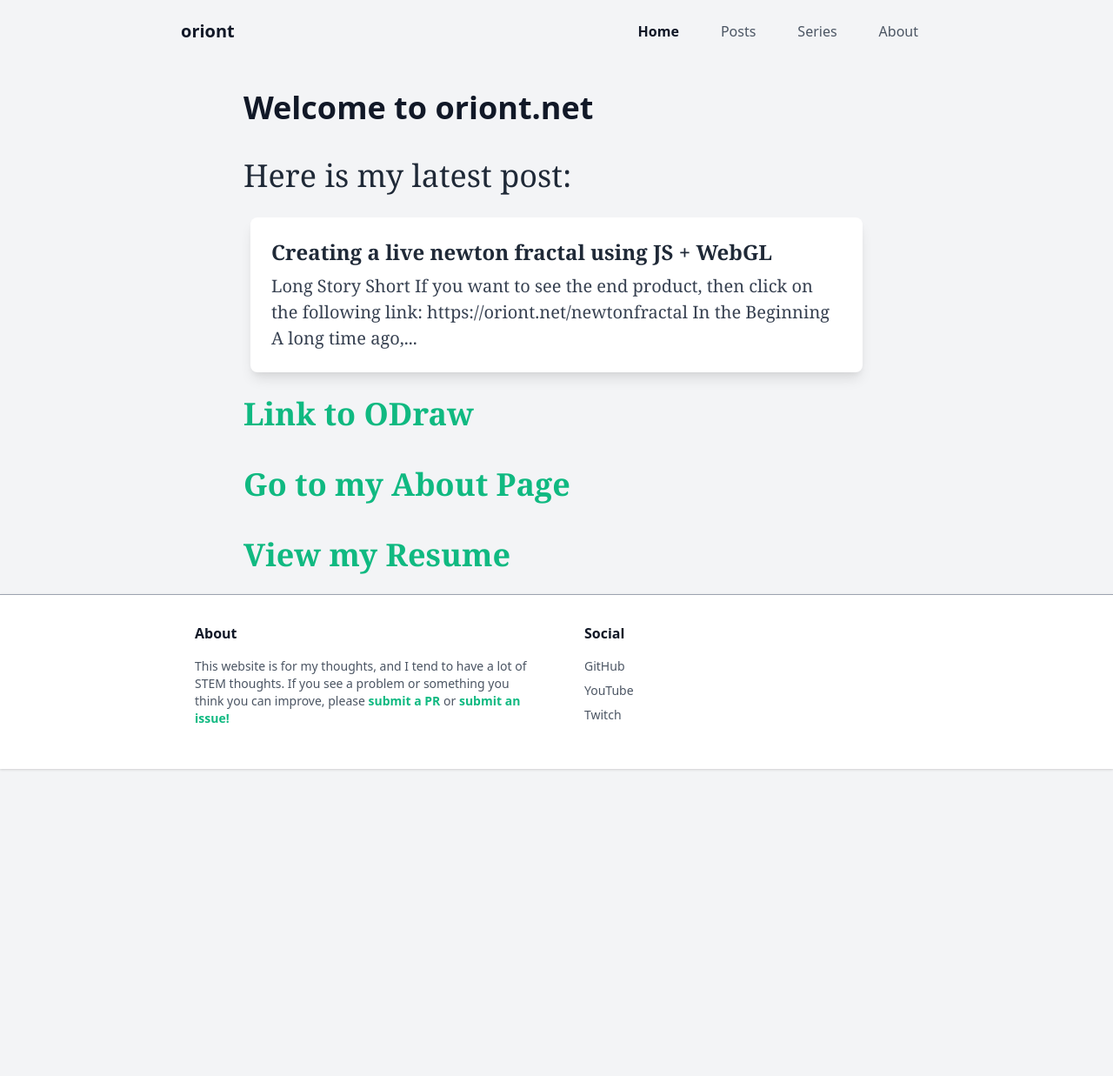
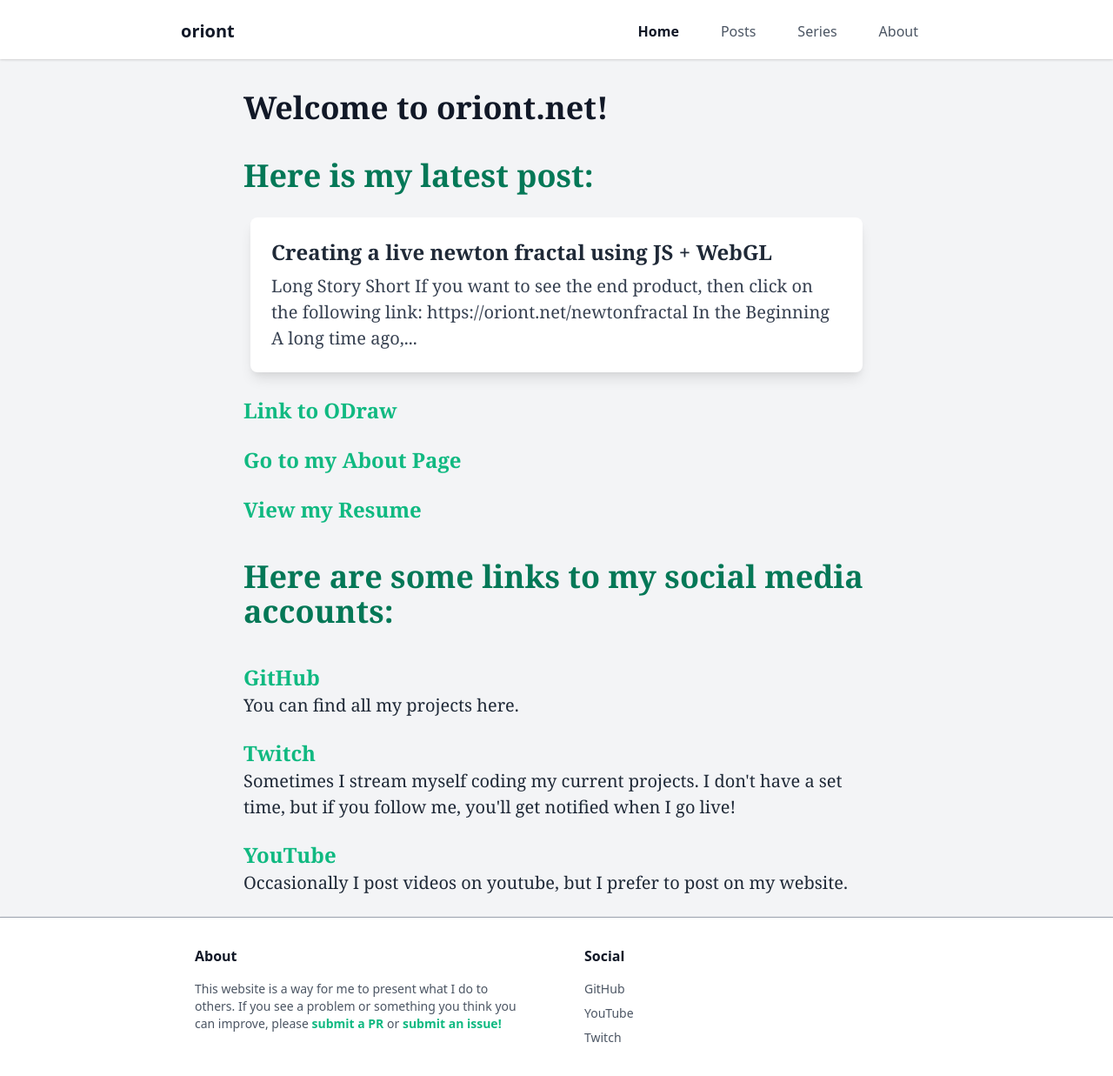
Before and after one commit to eoriont/eoriont.github.io, a Jekyll site: the page built from index.html, in a window 1280 px wide and 1239 px high. Shown: the whole window at 87% size. Built offline with Jekyll 4.4.1, drawn with Linux system fonts in a browser that asks for light colours.

Commit message:
small nav and homepage changes

```diff
--- a/_includes/newfooter.html
+++ b/_includes/newfooter.html
@@ -5,7 +5,7 @@
         <div class="px-8">
           <h3 class="font-bold text-gray-900">About</h3>
           <p class="py-4 text-gray-600 text-sm">
-              This website is for my thoughts, and I tend to have a lot of STEM thoughts. If you see a problem or something you think you can improve, please
+              This website is a way for me to present what I do to others. If you see a problem or something you think you can improve, please
               <a class="font-bold text-green-500" href="//github.com/eoriont/eoriont.github.io/pulls">submit a PR</a> or
               <a class="font-bold text-green-500" href="//github.com/eoriont/eoriont.github.io/issues">submit an issue!</a>
           </p>
--- a/_includes/newnav.html
+++ b/_includes/newnav.html
@@ -1,4 +1,4 @@
-<nav id="header" class="fixed w-full z-10 top-0">
+<nav id="header" class="fixed w-full z-10 top-0 bg-white shadow">
 
   <div id="progress" class="h-1 z-20 top-0" style="background:linear-gradient(to right, #4dc0b5 var(--scroll), transparent 0);"></div>
 
--- a/_layouts/default.html
+++ b/_layouts/default.html
@@ -8,10 +8,7 @@
     <meta name="author" content="Elijah Tarr" />
     <meta name="description" content="oriont's posts" />
     <meta name="keywords" content="coding,programming" />
-    <link
-      href="https://unpkg.com/tailwindcss/dist/tailwind.min.css"
-      rel="stylesheet"
-    />
+    <link href="https://unpkg.com/tailwindcss@^2/dist/tailwind.min.css" rel="stylesheet">
 
     <!--Replace with your tailwind.css once created-->
     <!-- Template source: https://www.tailwindtoolbox.com/ -->
@@ -33,7 +30,7 @@
   </head>
 
 
-<body class="bg-gray-100 font-sans leading-normal tracking-normal">
+<body class="bg-gray-100 leading-normal tracking-normal">
 
 	{% include newnav.html %}
 
@@ -43,11 +40,11 @@
 		<div class="w-full px-4 md:px-6 text-xl text-gray-800 leading-normal" style="font-family: Georgia, serif;">
 
 			<!--Title-->
-			<div class="font-sans">
+			<div class="">
         {% if page.tags contains "post" %}
           <p class="text-base md:text-sm text-green-500 font-bold">&lt; <a href="/posts" class="text-base md:text-sm text-green-500 font-bold no-underline hover:underline">Back to posts</a></p>
         {% endif %}
-        <h1 class="font-bold font-sans break-normal text-gray-900 pt-6 pb-2 text-3xl md:text-4xl">{{ page.title }}</h1>
+        <h1 class="font-bold break-normal text-gray-900 pt-6 pb-2 text-3xl md:text-4xl">{{ page.title }}</h1>
         {% if page.tags contains "post" %}
           <p class="text-sm md:text-base font-normal text-gray-600">Published {{ page.date | date: "%-d %B %Y" }}</p>
           <br>
--- a/assets/js/progressbar.js
+++ b/assets/js/progressbar.js
@@ -19,18 +19,18 @@ document.addEventListener('scroll', function () {
   /*Apply classes for slide in bar*/
   scrollpos = window.scrollY;
 
-  if (scrollpos > 10) {
-    header.classList.add("bg-white");
-    header.classList.add("shadow");
-    navcontent.classList.remove("bg-gray-100");
-    navcontent.classList.add("bg-white");
-  } else {
-    header.classList.remove("bg-white");
-    header.classList.remove("shadow");
-    navcontent.classList.remove("bg-white");
-    navcontent.classList.add("bg-gray-100");
+  // if (scrollpos > 10) {
+  //   header.classList.add("bg-white");
+  //   header.classList.add("shadow");
+  //   navcontent.classList.remove("bg-gray-100");
+  //   navcontent.classList.add("bg-white");
+  // } else {
+  //   header.classList.remove("bg-white");
+  //   header.classList.remove("shadow");
+  //   navcontent.classList.remove("bg-white");
+  //   navcontent.classList.add("bg-gray-100");
 
-  }
+  // }
 
 });
 
--- a/index.html
+++ b/index.html
@@ -1,22 +1,39 @@
 ---
-title: Welcome to oriont.net
+title: Welcome to oriont.net!
 ---
 
 <br>
 {% assign post = site.posts[0] %}
-<h1 class="text-4xl">Here is my latest post:</h1>
+<h1 class="text-4xl text-green-700 font-bold">Here is my latest post:</h1>
 {% include postcard.html title=post.title
 												 content=post.content
 												 url=post.url %}
 
-<div class="flex flex-col space-y-10">
+<div class="flex flex-col space-y-6">
 	<div>
-		<a class="text-green-500 text-4xl font-bold" href="//oriont.net/odraw">Link to ODraw</a>
+		<a class="text-green-500 text-2xl font-bold" href="//oriont.net/odraw">Link to ODraw</a>
 	</div>
 	<div>
-		<a class="text-green-500 text-4xl font-bold" href="/about">Go to my About Page</a>
+		<a class="text-green-500 text-2xl font-bold" href="/about">Go to my About Page</a>
 	</div>
 	<div>
-		<a class="text-green-500 text-4xl font-bold" href="/resume">View my Resume</a>
+		<a class="text-green-500 text-2xl font-bold" href="/resume">View my Resume</a>
 	</div>
 </div>
+
+
+<h1 class="text-4xl text-green-700 my-10 font-bold">Here are some links to my social media accounts:</h1>
+<div class="flex flex-col space-y-6">
+	<div>
+		<a class="text-green-500 text-2xl font-bold" href="//github.com/eoriont">GitHub</a>
+		<p>You can find all my projects here.</p>
+	</div>
+	<div>
+		<a class="text-green-500 text-2xl font-bold" href="//twitch.tv/eoriont">Twitch</a>
+		<p>Sometimes I stream myself coding my current projects. I don't have a set time, but if you follow me, you'll get notified when I go live!</p>
+	</div>
+	<div>
+		<a class="text-green-500 text-2xl font-bold" href="//www.youtube.com/channel/UCiydtLctNvtvO2ieS_A0eLQ">YouTube</a>
+		<p>Occasionally I post videos on youtube, but I prefer to post on my website.</p>
+	</div>
+</div>
```
